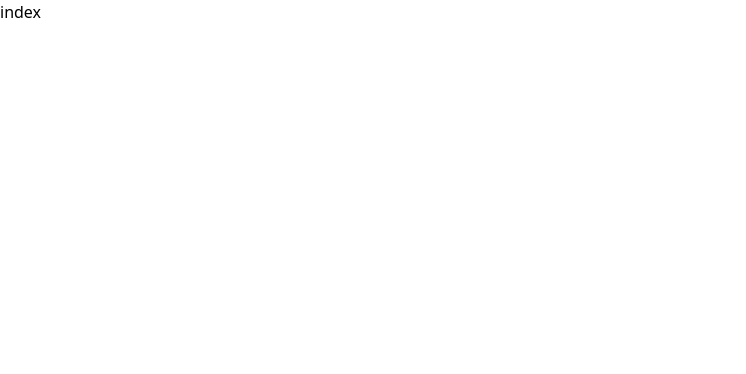
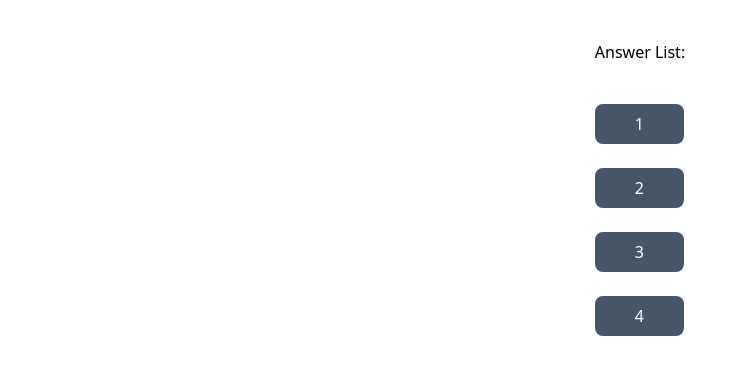
Before and after one commit to AdlanHawari/bosnet-technical-test, a Next.js app: page / in a window 1280 px wide. Shown: the top 374 px of the page, without its empty margins (0-746 px from the left). Built offline with nearby package versions, Linux system fonts and the light colour scheme.

Commit message:
home page

```diff
--- /dev/null
+++ b/pages/5/index.js
@@ -0,0 +1,7 @@
+import React from "react";
+
+export default function NumberFivePage() {
+  const input = [1, 2, 4, 5, 9];
+  const sum = 7;
+  return <div>index</div>;
+}
--- a/pages/6/index.js
+++ b/pages/6/index.js
@@ -0,0 +1,5 @@
+import React from "react";
+
+export default function NumberSixPage() {
+  return <div>index</div>;
+}
--- a/pages/index.js
+++ b/pages/index.js
@@ -1,5 +1,32 @@
+import { useRouter } from "next/router";
 import React from "react";
 
 export default function HomePage() {
-  return <div>index</div>;
+  const page = [
+    { title: "1", route: "/1" },
+    { title: "2", route: "/2" },
+    { title: "3", route: "/3" },
+    { title: "4", route: "/4" },
+  ];
+  const router = useRouter();
+  return (
+    <div className="py-10 flex justify-center w-full">
+      <div className="space-y-10">
+        <h1>Answer List:</h1>
+
+        <ul className="space-y-6">
+          {page.map((item, index) => (
+            <li key={index}>
+              <button
+                className="bg-slate-600 px-10 rounded-lg py-2 text-white"
+                onClick={() => router.push(item.route)}
+              >
+                {item.title}
+              </button>
+            </li>
+          ))}
+        </ul>
+      </div>
+    </div>
+  );
 }
```
